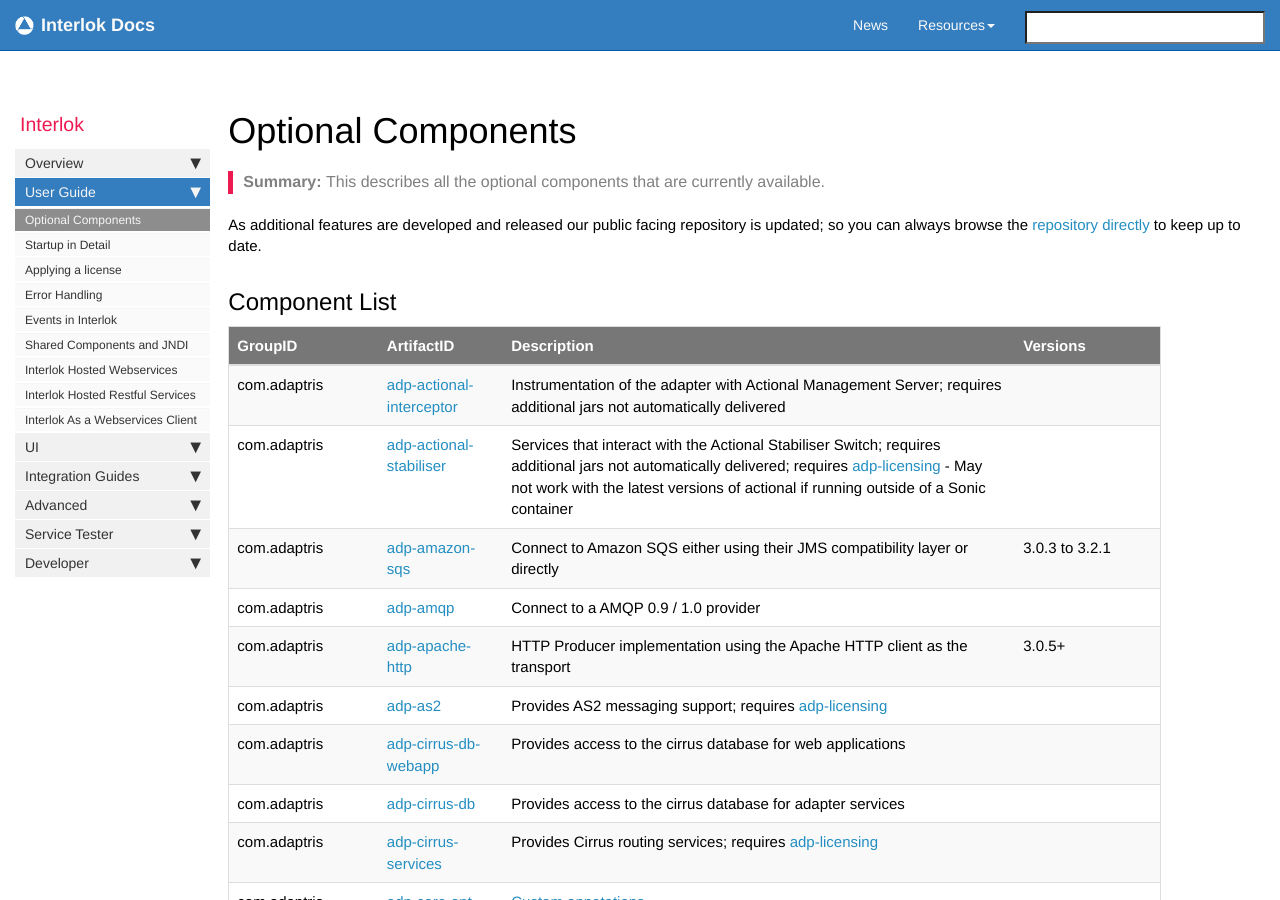
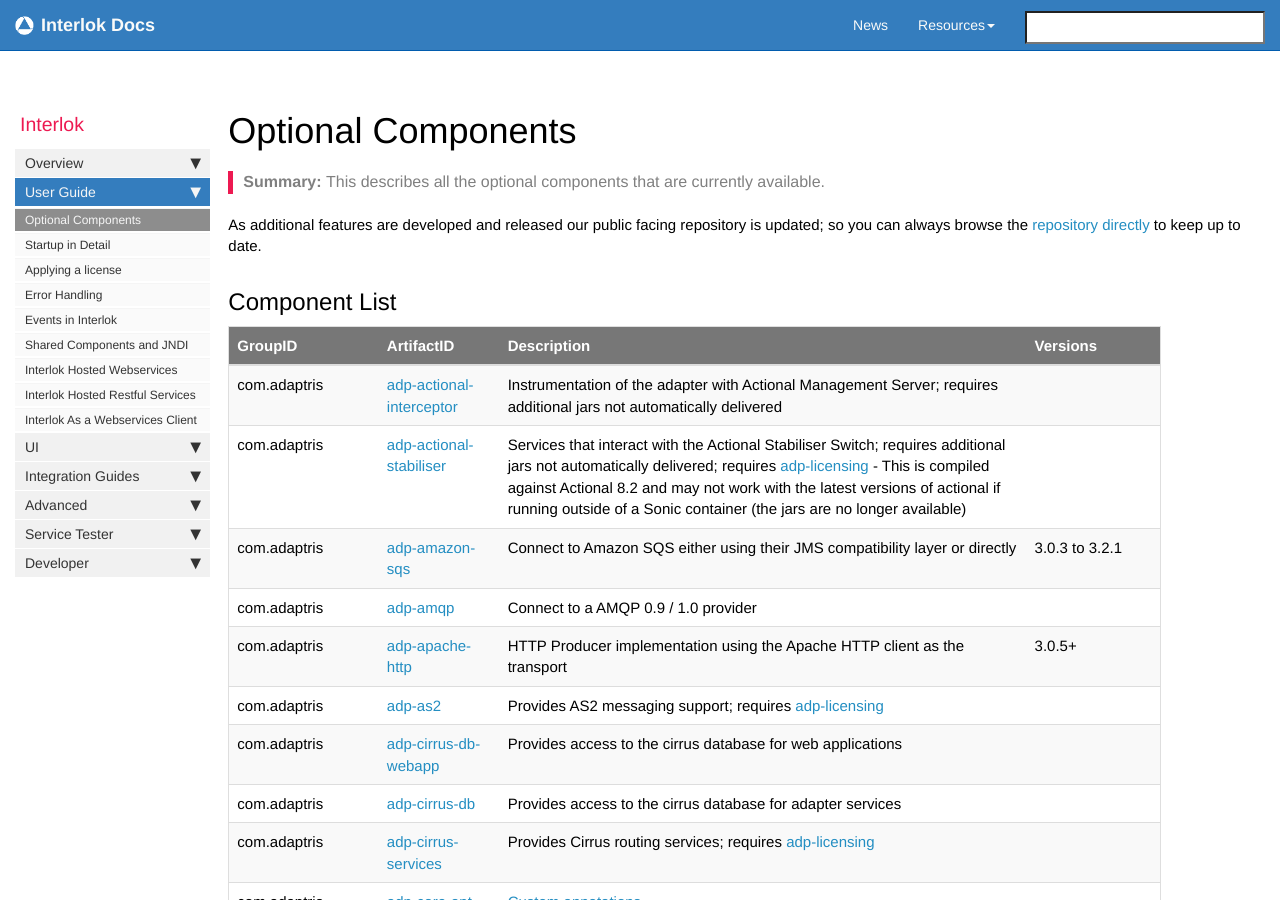
Before and after one commit to adaptris/interlok-docs-legacy, a Jekyll site: the page built from pages/adapter/adapter-optional-components.md, in a window 1280 px wide and 900 px high. Built offline with Jekyll 4.4.1, drawn with Linux system fonts in a browser that asks for light colours; nearby versions of some CDN libraries; comment, search, counter and statistics services are not loaded.

Commit message:
Update with actional stuff compiled against 8.2

```diff
--- a/pages/adapter/adapter-optional-components.md
+++ b/pages/adapter/adapter-optional-components.md
@@ -15,7 +15,7 @@
 | GroupID | ArtifactID | Description | Versions
 |----|----|----|----|
 |com.adaptris | [adp-actional-interceptor][] | Instrumentation of the adapter with Actional Management Server; requires additional jars not automatically delivered ||
-|com.adaptris | [adp-actional-stabiliser][] | Services that interact with the Actional Stabiliser Switch; requires additional jars not automatically delivered; requires [adp-licensing][] - May not work with the latest versions of actional if running outside of a Sonic container ||
+|com.adaptris | [adp-actional-stabiliser][] | Services that interact with the Actional Stabiliser Switch; requires additional jars not automatically delivered; requires [adp-licensing][] - This is compiled against Actional 8.2 and may not work with the latest versions of actional if running outside of a Sonic container (the jars are no longer available)||
 |com.adaptris | [adp-amazon-sqs][] | Connect to Amazon SQS either using their JMS compatibility layer or directly| 3.0.3 to 3.2.1
 |com.adaptris | [adp-amqp][] | Connect to a AMQP 0.9 / 1.0 provider ||
 |com.adaptris | [adp-apache-http][] | HTTP Producer implementation using the Apache HTTP client as the transport | 3.0.5+
```
